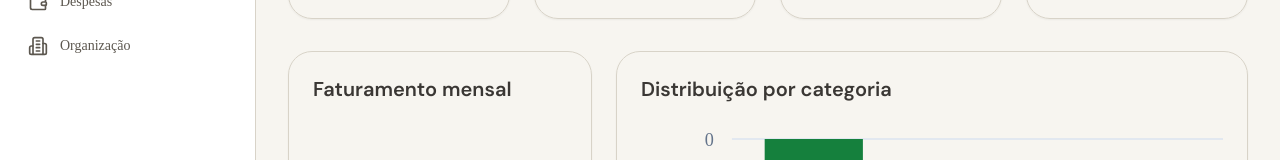
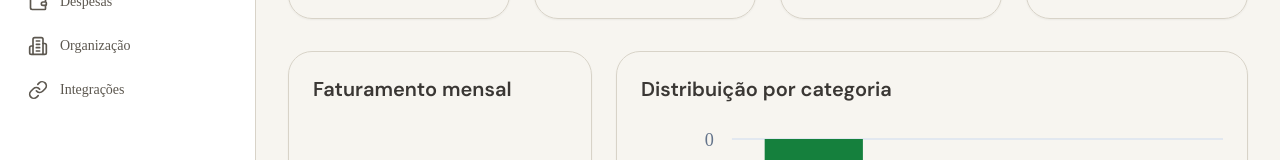
Before and after one commit to ItaloNicacioDev/Mirevion, a React (Vite) app in the folder apps/web/: page / in a window 1280 px wide. Shown: the part 274-434 px from the top of the page. Built offline with nearby package versions, Linux system fonts and the light colour scheme; sample sign-in values are in the browser's storage.

Commit message:
Add 'Integrações' nav item to MainLayout for integration management

```diff
--- a/apps/web/src/layouts/MainLayout.tsx
+++ b/apps/web/src/layouts/MainLayout.tsx
@@ -1,6 +1,6 @@
 import { Outlet, useLocation, NavLink } from "react-router-dom";
 import { useEffect, useState } from "react";
-import { Menu, X, LogOut, LayoutDashboard, CreditCard, Users, Wallet, Building2 } from "lucide-react";
+import { Menu, X, LogOut, LayoutDashboard, CreditCard, Users, Wallet, Building2, Link } from "lucide-react";
 
 const navItems = [
   { href: "/", label: "Visão geral", icon: LayoutDashboard },
@@ -8,6 +8,7 @@ const navItems = [
   { href: "/rh", label: "Recursos Humanos", icon: Users },
   { href: "/despesas", label: "Despesas", icon: Wallet },
   { href: "/organizacao", label: "Organização", icon: Building2 },
+  { href: "/integracao", label: "Integrações", icon: Link },
 ];
 
 export default function Layout() {
```
